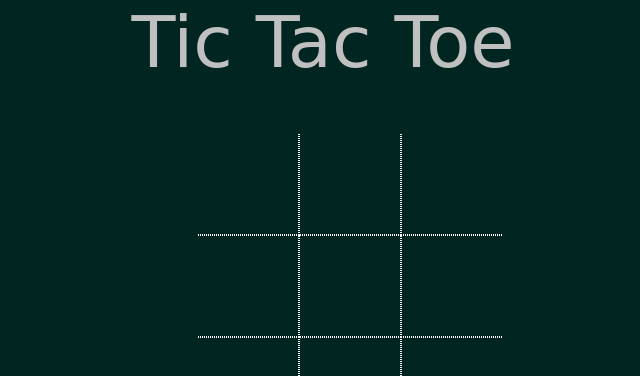
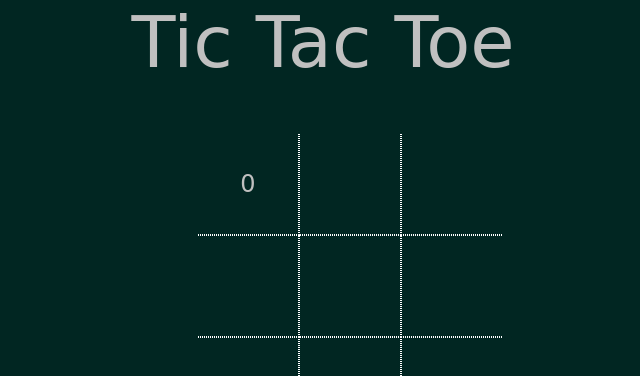
Before and after one commit to shreejal27/ticTacToe, a plain HTML site: page index.html in a window 1280 px wide. In both pictures the pointer is over the element 565 px from the left and 184 px from the top of the page. Shown: the top 376 px of the page, 317-957 px from the left. Drawn offline with Linux system fonts and the light colour scheme; a web font is replaced by a local one.

Commit message:
added a hover effect

```diff
--- a/script.js
+++ b/script.js
@@ -37,7 +37,7 @@ function handleclick(e) {
     return;
   }
   if (checkDraw()) {
-   return;
+    return;
   }
   swapTurns();
 
@@ -99,3 +99,22 @@ const checkDraw = () => {
     gameOver();
   }
 };
+
+
+document.querySelectorAll('.element').forEach(element => {
+  element.addEventListener('mouseover', () => {
+    if (element.textContent === '') {
+      element.setAttribute('data-content', value); // Set the data-content attribute for pseudo-element
+    }
+  });
+
+  element.addEventListener('mouseout', () => {
+    element.removeAttribute('data-content'); // Remove the data-content attribute on mouse out
+  });
+
+  // element.addEventListener('click', () => {
+  //   if (element.textContent === '') {
+  //     element.textContent = value;
+  //   }
+  // });
+});
--- a/styles.css
+++ b/styles.css
@@ -33,6 +33,7 @@ p{
     align-items: center;
     border-color: white;
     border-style: dotted;
+    position: relative;
 }
 
 
@@ -51,3 +52,16 @@ p{
 #e6,#e7,#e8{
     border-bottom: none;
 }
+
+.element:hover:before {
+    content: attr(data-content);
+    position: absolute;
+    top: 0;
+    left: 0;
+    right: 0;
+    bottom: 0;
+    display: flex;
+    justify-content: center;
+    align-items: center;
+    font-size: 24px;
+  }
```
